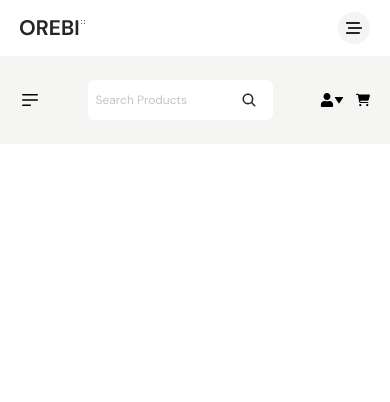
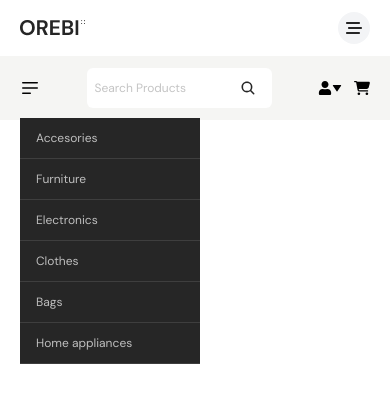
Before and after one commit to SomorMk/Orebi-Ecommerce, a React (Vite) app: page / in a window 390 px wide. Both pictures are taken after a click on the element 30 px from the left and 100 px from the top of the page. Shown: the top 402 px of the page. Built offline with nearby package versions, Linux system fonts and the light colour scheme.

Commit message:
Header Updated

```diff
--- a/src/Components/Header.jsx
+++ b/src/Components/Header.jsx
@@ -1,4 +1,4 @@
-import React, { useState } from 'react'
+import React, { useEffect, useRef, useState } from 'react'
 import Flex from './SubComponents/Flex'
 import Container from './SubComponents/Container'
 import { HiMiniBars3BottomLeft } from "react-icons/hi2";
@@ -6,39 +6,156 @@ import { IoSearch } from "react-icons/io5";
 import { FaUser } from "react-icons/fa";
 import { FaCartShopping } from "react-icons/fa6";
 import { BiSolidDownArrow } from "react-icons/bi";
+import { RxCross2 } from "react-icons/rx";
+import List from './SubComponents/List'
+import ListItem from './SubComponents/ListItem'
+import { Link } from 'react-router-dom';
+import Image from './SubComponents/Image'
+import CartImage from '../assets/cart-image.png'
 
 const Header = () => {
+  let [catagoryModal, setcatagoryModal] = useState(false)
+  let [userModal, setUserModal] = useState(false)
+  let [cartModal, setCartModal] = useState(false)
+
+  let catagoryRef = useRef();
+  let userRef = useRef();
+  let cartRef = useRef();
+
+  useEffect(() => {
+    document.body.addEventListener("click", (e) => {
+
+      (()=>{
+        if (!catagoryRef.current.contains(e.target)) {
+          setcatagoryModal(false)
+          console.log('1');
+        } else{
+          console.log(e.target);
+        }
+      })();
+
+      (()=>{
+        if (!userRef.current.contains(e.target)) {
+        setUserModal(false)
+      }
+      })();
+
+      (()=>{
+        if (!cartRef.current.contains(e.target)) {
+        setCartModal(false)
+      }
+      })();
+
+    })
+  }, [])
+
+
+
   return (
-    <header className='py-6 bg-[#F5F5F3]'>
+    <header className='py-3 sm:py-6 bg-headerBg'>
       <Container>
         <Flex className='justify-between items-center'>
 
-          <div>
-            <Flex className='items-center gap-3 cursor-pointer'>
+          <div ref={catagoryRef} className='relative'>
+
+            <Flex onClick={() => setcatagoryModal(!catagoryModal)} className='items-center gap-3 cursor-pointer'>
+              {/* {
+                catagoryModal ? <RxCross2 className='text-xl' /> : <HiMiniBars3BottomLeft className='text-xl' />
+              } */}
               <HiMiniBars3BottomLeft className='text-xl' />
               <p className='text-primary text-xs lg:text-sm font-semibold hidden md:block'>Shop by Category</p>
             </Flex>
+
+            <List className={`absolute top-[200%] left-0 w-[180px] sm:w-[260px] duration-300 ${catagoryModal ? 'block' : 'hidden'}`}>
+              <ListItem className='border-b border-[#3e3e3e]'>
+                <Link to='/' className='py-3 px-4 bg-primary block text-[rgba(255,255,255,0.7)] text-xs sm:text-sm hover:pl-8 hover:text-white hover:font-bold duration-300'>Accesories</Link>
+              </ListItem>
+              <ListItem className='border-b border-[#3e3e3e]'>
+                <Link to='/' className='py-3 px-4 bg-primary block text-[rgba(255,255,255,0.7)] text-xs sm:text-sm hover:pl-8 hover:text-white hover:font-bold duration-300'>Furniture</Link>
+              </ListItem>
+              <ListItem className='border-b border-[#3e3e3e]'>
+                <Link to='/' className='py-3 px-4 bg-primary block text-[rgba(255,255,255,0.7)] text-xs sm:text-sm hover:pl-8 hover:text-white hover:font-bold duration-300'>Electronics</Link>
+              </ListItem>
+              <ListItem className='border-b border-[#3e3e3e]'>
+                <Link to='/' className='py-3 px-4 bg-primary block text-[rgba(255,255,255,0.7)] text-xs sm:text-sm hover:pl-8 hover:text-white hover:font-bold duration-300'>Clothes</Link>
+              </ListItem>
+              <ListItem className='border-b border-[#3e3e3e]'>
+                <Link to='/' className='py-3 px-4 bg-primary block text-[rgba(255,255,255,0.7)] text-xs sm:text-sm hover:pl-8 hover:text-white hover:font-bold duration-300'>Bags</Link>
+              </ListItem>
+              <ListItem className='border-b border-[#3e3e3e]'>
+                <Link to='/' className='py-3 px-4 bg-primary block text-[rgba(255,255,255,0.7)] text-xs sm:text-sm hover:pl-8 hover:text-white hover:font-bold duration-300'>Home appliances</Link>
+              </ListItem>
+            </List>
+
           </div>
 
           <div className='relative'>
 
-            <input type="text"  placeholder='Search Products' className='sm:w-[300px] md:w-[420px] lg:w-[500px] pl-2 pr-10 sm:pl-5 sm:pr-14 py-3 bg-white placeholder:text-[#C4C4C4] text-xs sm:text-sm rounded-md' />
+            <input type="text" placeholder='Search Products' className='sm:w-[300px] md:w-[420px] lg:w-[500px] pl-2 pr-10 sm:pl-5 sm:pr-14 py-3 bg-white placeholder:text-[#C4C4C4] text-xs sm:text-sm rounded-md' />
 
             <div className='absolute top-[50%] right-2 translate-y-[-50%] p-2 rounded-full hover:bg-[#F5F5F3] duration-300'>
-              <IoSearch className='text-base sm:text-xl text-primary'/>
+              <IoSearch className='text-base sm:text-xl text-primary' />
             </div>
 
           </div>
 
           <div>
             <Flex className='items-center gap-3 sm:gap-10'>
-              <Flex className='items-center sm:gap-1 cursor-pointer'>
-                <FaUser className='text-sm sm:text-xl' />
-                <BiSolidDownArrow className='text-[10px]' />
-              </Flex>
-              <div className='cursor-pointer'>
-                <FaCartShopping className='text-sm sm:text-xl' />
+
+              <div ref={userRef} className='relative'>
+
+                <Flex onClick={() => setUserModal(!userModal)} className='items-center sm:gap-1 cursor-pointer'>
+                  <FaUser className='text-sm sm:text-xl' />
+                  <BiSolidDownArrow className={`text-[10px] duration-300 ${userModal && 'rotate-180'}`} />
+                </Flex>
+
+                <List className={`absolute top-[270%] sm:top-[200%] right-0 w-[150px] sm:w-[200px] duration-300 ${userModal ? 'block' : 'hidden'}`}>
+                  <ListItem>
+                    <Link to='/' className='py-3 px-4 sm:py-4 sm:px-5 text-xs sm:text-sm bg-primary text-white block text-center border border-[#ece6e6]'>My Account</Link>
+                  </ListItem>
+                  <ListItem>
+                    <Link to='/' className='py-3 px-4 sm:py-4 sm:px-5 text-xs sm:text-sm bg-white text-primary block text-center border border-[#ece6e6]'>Log Out</Link>
+                  </ListItem>
+                </List>
+
               </div>
+
+              <div ref={cartRef} className='relative'>
+
+                <div onClick={() => setCartModal(!cartModal)} className='cursor-pointer'>
+                  <FaCartShopping className='text-base sm:text-xl' />
+                </div>
+
+                <List className={`absolute top-[250%] sm:top-[200%] right-0 w-[300px] sm:w-[360px] bg-gray-200 border border-[#F0F0F0] ${cartModal ? 'block' : 'hidden'}`}>
+
+                  <ListItem className='p-5 bg-headerBg'>
+                    <Flex className='items-center gap-5 w-full'>
+                      <div>
+                        <Image src={CartImage} alt='Cart product Image' className='max-w-[50px] sm:max-w-[80px]' />
+                      </div>
+                      <Flex className='flex-col gap-y-2 relative w-full'>
+                        <h3 className='text-xs sm:text-sm text-primary font-bold'>Black Smart Watch</h3>
+                        <h3 className='text-xs sm:text-sm text-primary font-bold'>$44.00</h3>
+                        <div className='absolute top-[50%] right-0 translate-y-[-50%] bg-transparent hover:bg-gray-200 rounded-full p-2 duration-200 cursor-pointer'>
+                          <RxCross2 className='text-xl' />
+                        </div>
+                      </Flex>
+                    </Flex>
+                  </ListItem>
+
+                  <ListItem className='p-5 bg-white'>
+                    <h2 className='text-sm sm:text-base text-secondary'>Subtotal : <span className='text-primary font-bold'>$44.00</span></h2>
+                    <Flex className='gap-5 mt-4'>
+                      <Link to='/' className='text-xs sm:text-sm text-primary font-bold py-2 border-[2px] border-primary w-full text-center hover:scale-[1.01]' >View Cart</Link>
+                      <Link to='/' className='text-xs sm:text-sm text-white bg-black font-bold py-2 border-[2px] border-primary w-full text-center hover:scale-[1.01]' >Checkout</Link>
+                    </Flex>
+                  </ListItem>
+
+                </List>
+
+              </div>
+
+
             </Flex>
           </div>
 
--- a/src/Components/SubComponents/Flex.jsx
+++ b/src/Components/SubComponents/Flex.jsx
@@ -1,8 +1,8 @@
 import React from 'react'
 
-const Flex = ({children, className}) => {
+const Flex = ({children, className, onClick}) => {
   return (
-    <div className={`flex ${className}`}>
+    <div onClick={onClick} className={`flex ${className}`}>
         {children}
     </div>
   )
--- a/src/Components/SubComponents/List.jsx
+++ b/src/Components/SubComponents/List.jsx
@@ -1,8 +1,8 @@
 import React from 'react'
 
-const List = ({className, children}) => {
+const List = ({className, children, ref}) => {
   return (
-    <ul className={className}>
+    <ul ref={ref} className={className}>
         {children}
     </ul>
   )
--- a/tailwind.config.js
+++ b/tailwind.config.js
@@ -9,6 +9,7 @@ export default {
       colors: {
         primary: '#262626',
         secondary: '#767676',
+        headerBg: '#F5F5F3'
       },
       fontFamily: {
         'dm': ['DM Sans', 'sans-serif']
```
Also changed, not shown: src/assets/cart-image.png (added).
